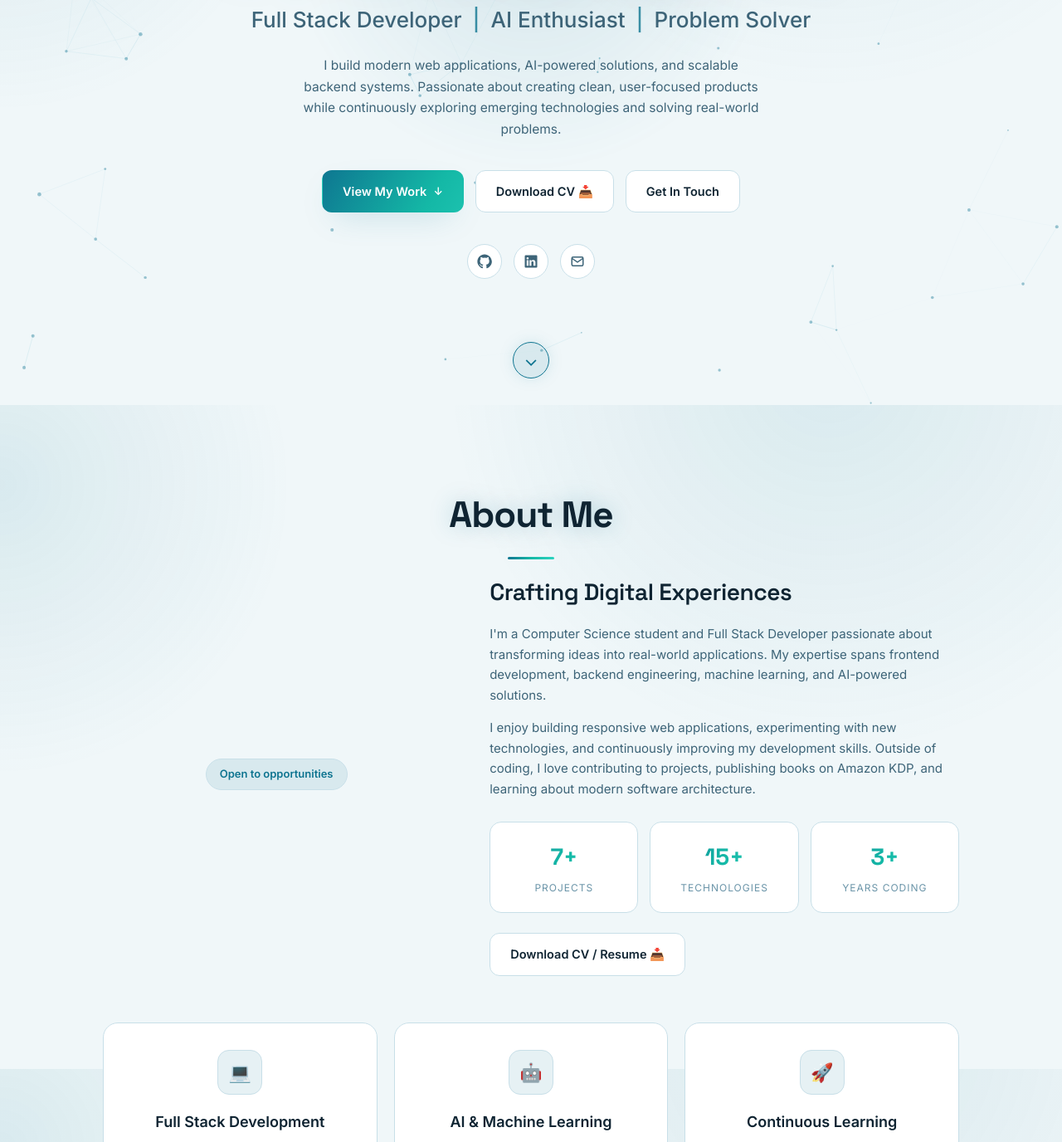
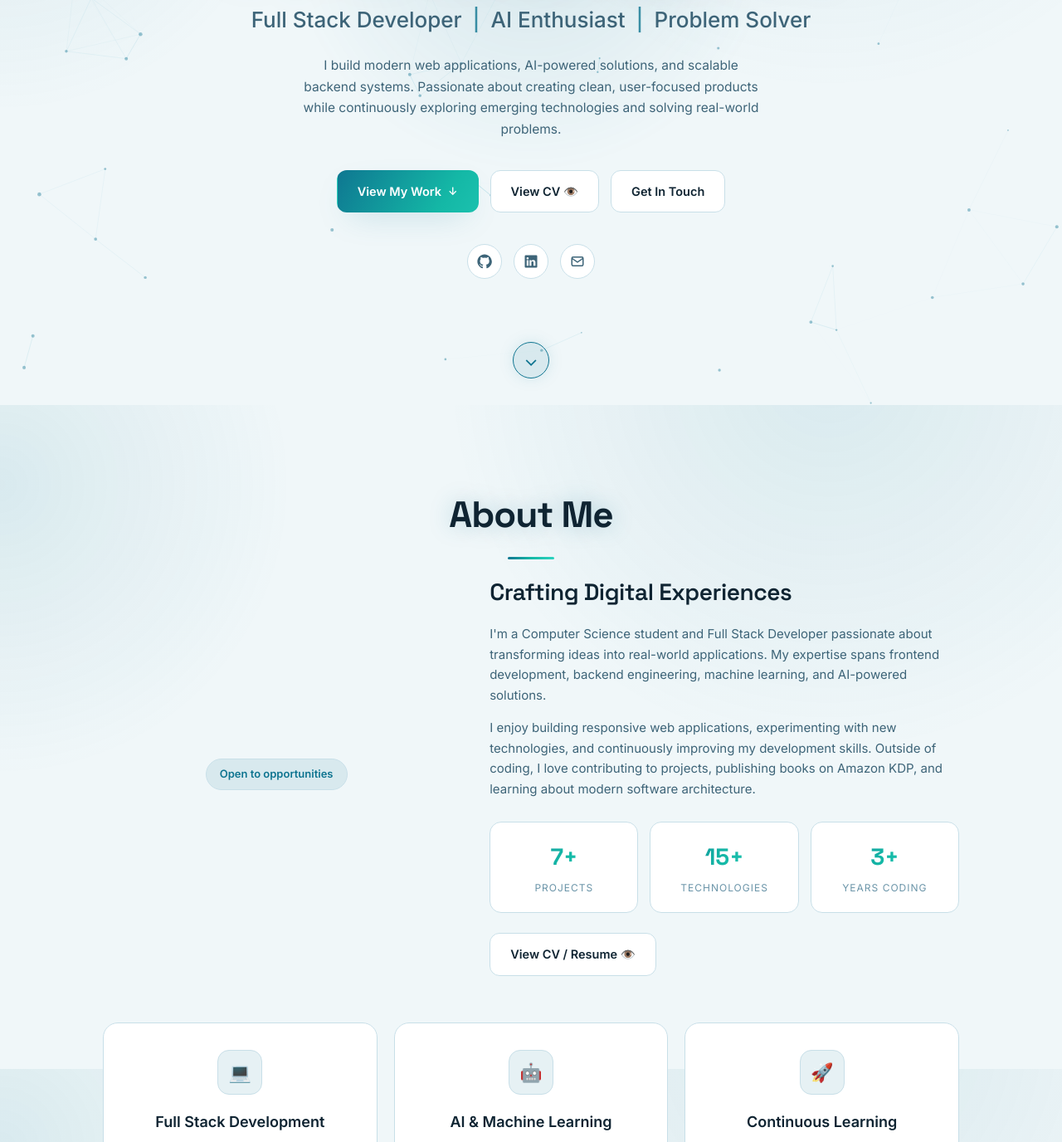
Before and after one commit to tabindafayaz1111/portfolio, a website: page index.html in a window 1280 px wide. Shown: the part 312-1688 px from the top of the page at 83% size. Drawn offline with Linux system fonts and the light colour scheme; no server answers.

Commit message:
feat: remove resume from public repo, view-only buttons
- Remove resume.pdf from git tracking (kept locally via .gitignore)
- Add resume.pdf to .gitignore to prevent future accidental commits
- Replace Download CV buttons with View CV (opens in browser tab, no download attribute)

```diff
--- a/index.html
+++ b/index.html
@@ -58,7 +58,7 @@
       </p>
       <div class="hero-actions">
         <a href="#projects" class="btn btn-primary">View My Work <span class="arrow-down">↓</span></a>
-        <a href="resume.pdf" download="Tabinda_Fayaz_Lone_Resume.pdf" class="btn btn-ghost" id="resumeDownload">Download CV 📥</a>
+        <a href="resume.pdf" target="_blank" rel="noopener" class="btn btn-ghost" id="resumeDownload">View CV 👁️</a>
         <a href="#contact" class="btn btn-ghost">Get In Touch</a>
       </div>
       <div class="socials">
@@ -114,8 +114,8 @@
             </div>
           </div>
           <div style="margin-top: 24px;">
-            <a href="resume.pdf" download="Tabinda_Fayaz_Lone_Resume.pdf" class="btn btn-ghost resume-link" style="display: inline-flex; align-items: center; gap: 8px;">
-              Download CV / Resume 📥
+            <a href="resume.pdf" target="_blank" rel="noopener" class="btn btn-ghost resume-link" style="display: inline-flex; align-items: center; gap: 8px;">
+              View CV / Resume 👁️
             </a>
           </div>
         </div>
```
Also changed, not shown: 1 other file.
